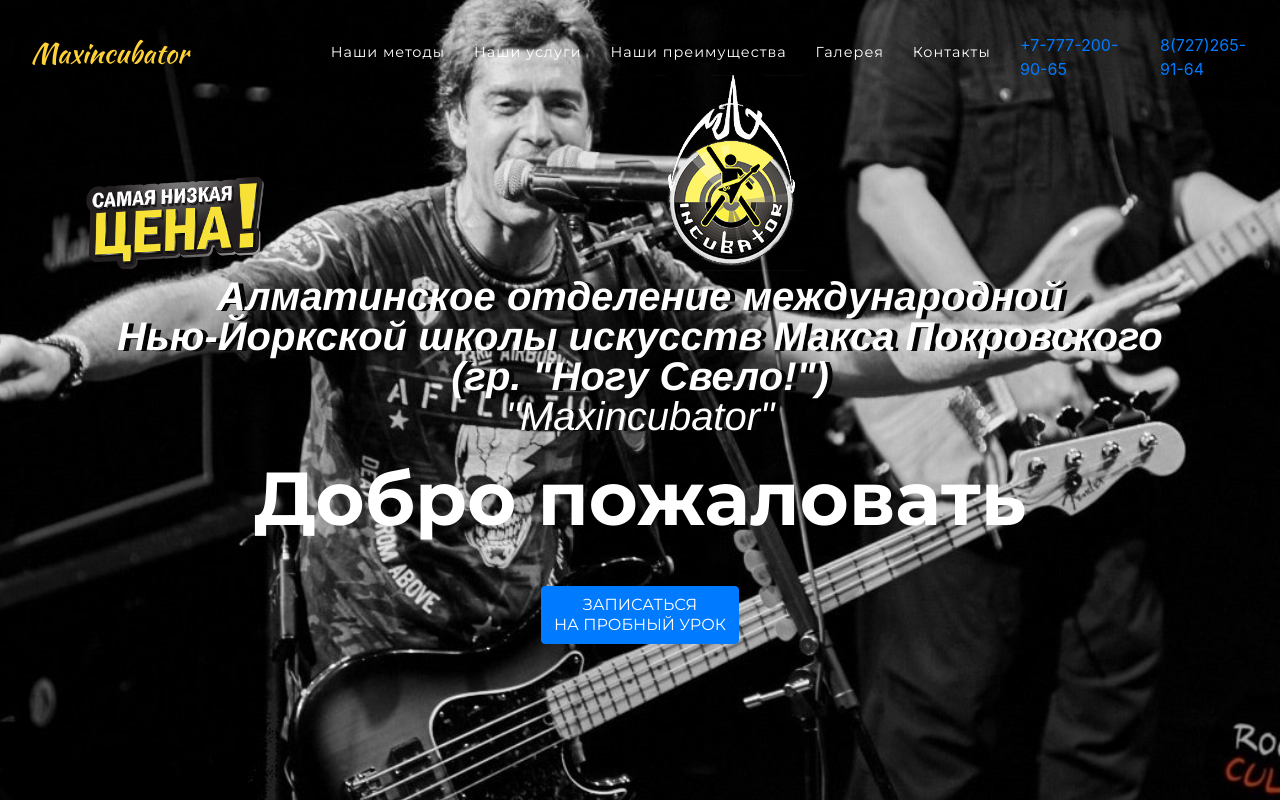
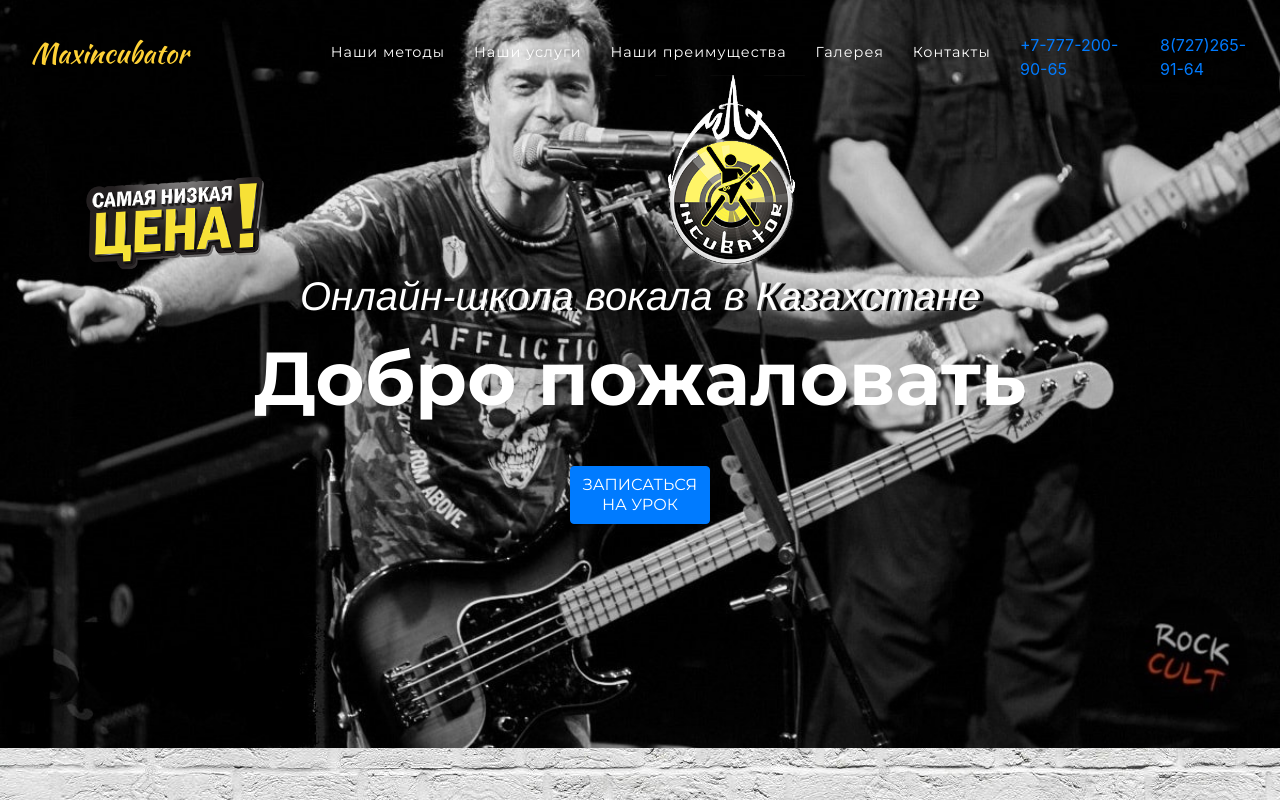
Before and after one commit to IlyasAkbergen/singer, a website with bundled scripts: page index.html in a window 1280 px wide. Shown: the top 800 px of the page. Built offline with nearby package versions, Linux system fonts and the light colour scheme; a script that the page names is missing; a web font is replaced by a local one.

Commit message:
texts fix

```diff
--- a/index.html
+++ b/index.html
@@ -138,10 +138,10 @@
         <div class="intro-text" style="padding-top: 100px; width: 100%">
 		  <div><img id="low_price" src="img/low_price.png" style="width: 180px; float: left; margin-top: 100px" alt="самые низкие цены в Алматы"></div>
           <img id="logo" src="img/logos/logo_white.png" style="width: 150px;" alt="logo_maxincubator">
-          <div class="intro-lead-in" style="text-shadow: 5px 1px #060606"><b>Алматинское отделение международной<br>Нью-Йоркской школы искусств Макса Покровского (гр. "Ногу Свело!")</b> <br>"Maxincubator"</div>
+          <div class="intro-lead-in" style="text-shadow: 5px 1px #060606">Онлайн-школа вокала в Казахстане</div>
           <!-- <h1 style="visibility: hidden; height: 0px">Алматинское отделение международной Нью-Йоркской школы искусств Макса Покровского (гр. "Ногу Свело!")"Maxincubator"</h1> -->
           <div class="intro-heading dima-500px-sizeFix">Добро пожаловать</div>
-          <a class="btn btn-primary btn-xl text-uppercase js-scroll-trigger" href="#freeLesson">Записаться<br> На Пробный Урок</a><br><br>
+          <a class="btn btn-primary btn-xl text-uppercase js-scroll-trigger" href="#freeLesson">Записаться<br> На Урок</a><br><br>
         </div>
       </div>
     </header>
@@ -558,7 +558,7 @@
         <!-- free lesson message -->
         <div class="row" id="freeLesson">
           <div class="col-lg-12">
-            <hr><h3 class="section-heading" style="color: #FED136 !important">Запишитесь На Пробный Урок Прямо Сейчас!</h3>
+            <hr><h3 class="section-heading" style="color: #FED136 !important">Запишитесь На Урок Прямо Сейчас!</h3>
             <form id="contactForm" name="sentMessage" novalidate>
               <div class="row">
                 <div class="col-md-6">
```
